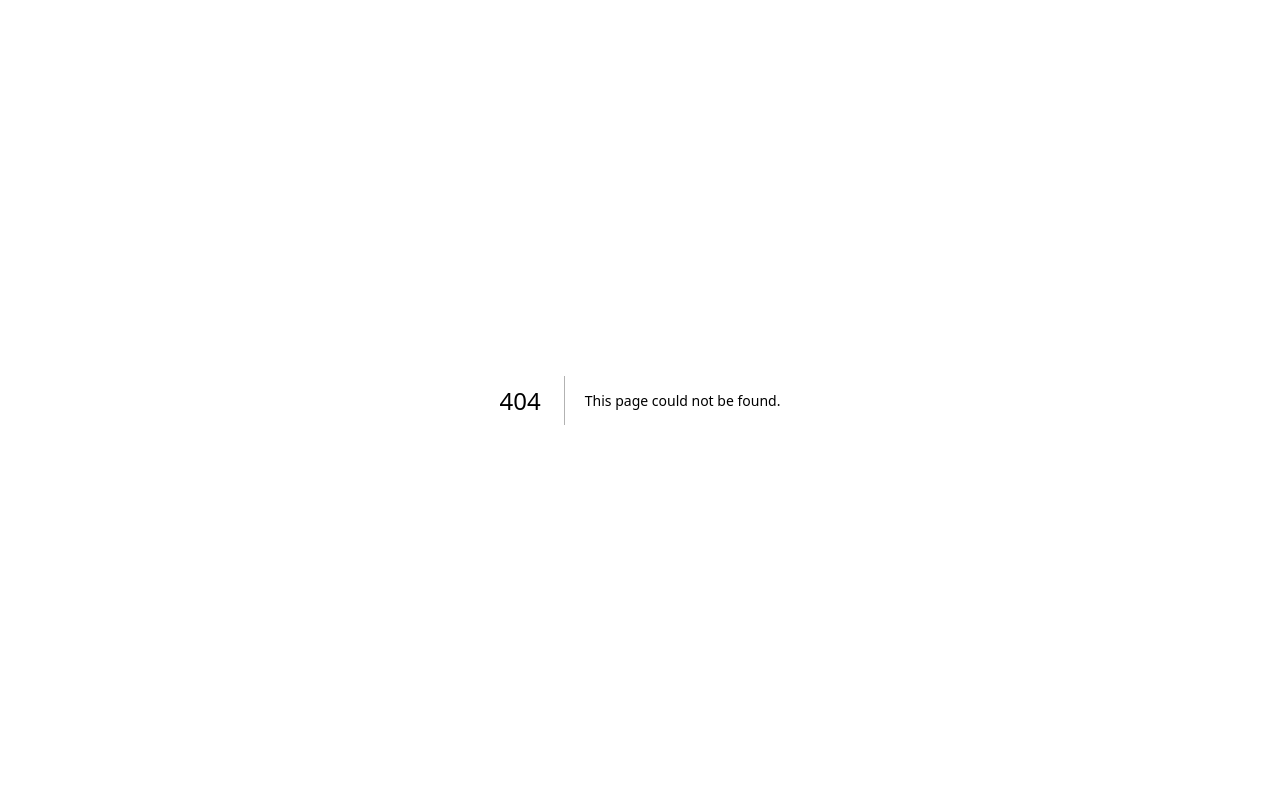
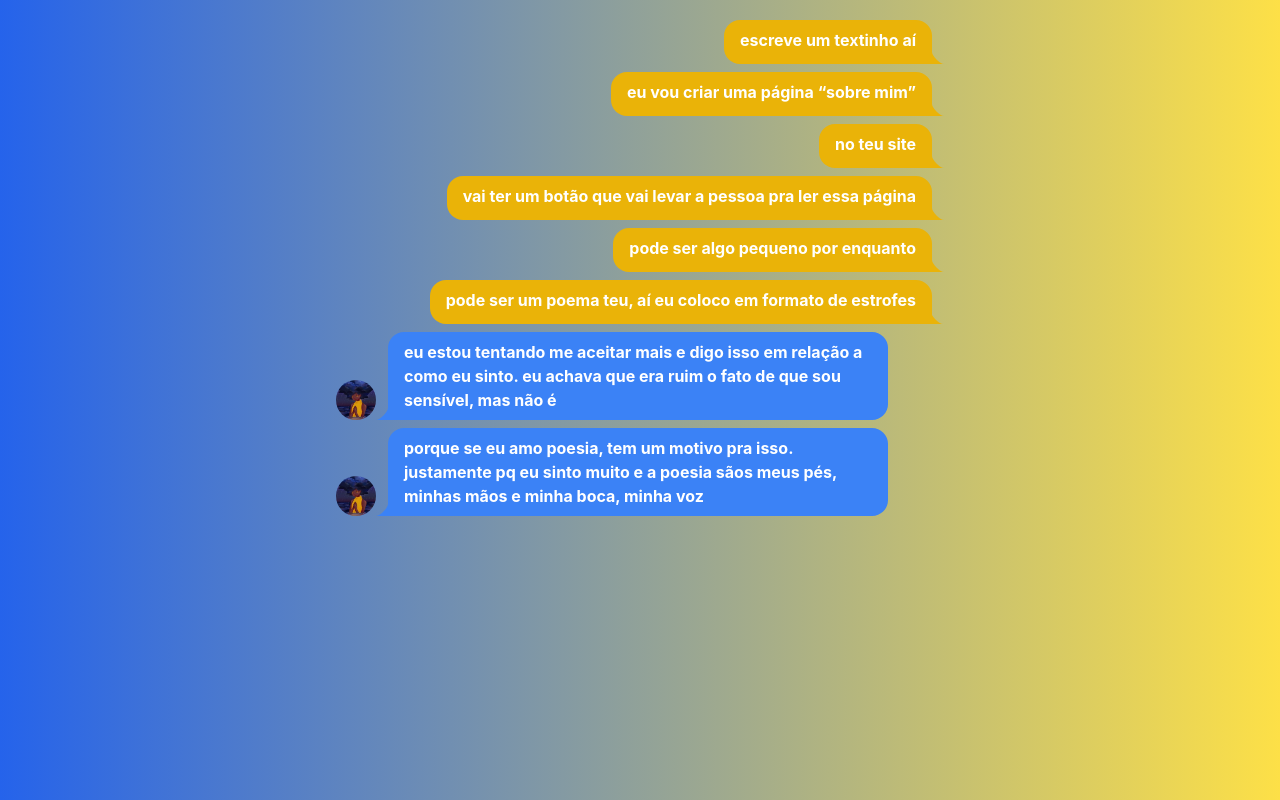
Before and after one commit to jose-guilherme93/newsletter-atempestadequesou, a Next.js app: page /components/About in a window 1280 px wide. Before the commit this address had no page. Built offline with nearby package versions, Linux system fonts and the light colour scheme.

Commit message:
style: :lipstick: new home page with daisy ui

```diff
--- a/package.json
+++ b/package.json
@@ -21,15 +21,18 @@
     "react-fast-marquee": "^1.6.2",
     "react-hook-form": "^7.48.2",
     "react-icons": "^4.11.0",
-    "react-loader-spinner": "^5.4.5"
+    "react-loader-spinner": "^5.4.5",
+    "react-wrap-balancer": "^1.1.0"
   },
   "devDependencies": {
     "@tailwindcss/forms": "^0.5.6",
+    "@tailwindcss/typography": "^0.5.10",
     "@types/node": "18.11.7",
     "@types/nodemailer": "^6.4.14",
     "@types/react": "18.0.24",
     "@types/react-dom": "18.0.8",
     "autoprefixer": "^10.4.16",
+    "daisyui": "^4.4.24",
     "eslint": "8.26.0",
     "eslint-config-next": "13.0.0",
     "postcss": "^8.4.31",
--- /dev/null
+++ b/pages/components/About.tsx
@@ -0,0 +1,64 @@
+import Image from "next/image"
+
+
+export default function AboutMe() {
+    return (
+        <section className="items-center sm:h-screen form-control bg-gradient-to-l from-yellow-300 to-blue-600">
+            <section className="h-screen p-4 font-bold md:w-1/2 md:h-1/2 bg-opacity-60">
+
+                <div className="chat chat-end">
+                    <div className="text-white bg-yellow-500 chat-bubble">escreve um textinho aí</div>
+                </div>
+                <div className="chat chat-end">
+                    <div className="text-white bg-yellow-500 chat-bubble">eu vou criar uma página <q>sobre mim</q></div>
+                </div>
+                <div className="chat chat-end">
+                    <div className="text-white bg-yellow-500 chat-bubble">no teu site</div>
+                </div>
+                <div className="chat chat-end">
+                    <div className="text-white bg-yellow-500 chat-bubble">vai ter um botão que vai levar a pessoa pra ler essa página</div>
+                </div>
+                <div className="chat chat-end">
+                    <div className="text-white bg-yellow-500 chat-bubble">pode ser algo pequeno por enquanto</div>
+                </div>
+                <div className="chat chat-end">
+                    <div className="text-white bg-yellow-500 chat-bubble">pode ser um poema teu, aí eu coloco em formato de estrofes</div>
+                </div>
+
+
+
+                <div className="chat chat-start">
+                    <div className="chat-image avatar">
+                        <div className="w-10 rounded-full">
+                        <Image
+                            priority
+                            src="/logo.jpg"
+                            width={100}
+                            height={100}
+                            alt="logo"
+                            className="rounded-lg shadow-2xl"
+                            />
+                        </div>
+                    </div>
+                    <div className="text-white bg-secondary chat-bubble">eu estou tentando me aceitar mais e digo isso em relação a como eu sinto. eu achava que era ruim o fato de que sou sensível, mas não é</div>
+                </div>
+
+                <div className="chat chat-start">
+                    <div className="chat-image avatar">
+                        <div className="w-10 rounded-full">
+                        <Image
+                            priority
+                            src="/logo.jpg"
+                            width={100}
+                            height={100}
+                            alt="logo"
+                            className="rounded-lg shadow-2xl "
+                            />
+                        </div>
+                    </div>
+                    <div className="text-white bg-secondary chat-bubble">porque se eu amo poesia, tem um motivo pra isso. justamente pq eu sinto muito e a poesia sãos meus pés, minhas mãos e minha boca, minha voz</div>
+                </div>
+            </section>
+        </section>
+    )
+}
--- a/pages/components/Form.tsx
+++ b/pages/components/Form.tsx
@@ -1,11 +1,11 @@
 import React, {useState} from 'react'
-
-
+import {Balancer} from 'react-wrap-balancer'
 import Image from "next/image"
 
 import { SubmitHandler, useForm } from "react-hook-form"
 
 import {  IoIosArrowDown } from 'react-icons/io'
+import Link from 'next/link'
 
 
 interface UserFormData {
@@ -45,11 +45,15 @@ export default function Form() {
     }
 
     return (
-       <div className="w-screen h-screen mt-auto mb-auto">
+       <section className="flex justify-center w-screen h-full px-4 pt-20 text-white ">
             <form
-                className="flex flex-col items-center justify-center w-full h-full bg-blue"
+                className="items-center w-full h-full max-w-lg form-control"
                 onSubmit={handleSubmit(onSubmit)}
             >
+
+
+                <div className="bg-opacity-50 shadow-md rounded-2xl hero bg-base-200">
+                    <div className="flex-col text-center hero-content lg:flex-row-reverse">
 
                         <Image
                         priority
@@ -57,17 +61,31 @@ export default function Form() {
                         width={100}
                         height={100}
                         alt="logo"
-                    className="mb-4 rounded-full "
+                        className="max-w-sm rounded-lg shadow-2xl"
                         />
 
-                <h1
-                    className="w-4/5 p-3 font-serif text-2xl text-center border-2 rounded-lg shadow-sm bg-zinc-50 hover:border-yellow-400 shadow-zinc-500 text-zinc-700"
-                >
-                meus pensamentos, minhas histórias, minhas sensações. na sua caixa de email.</h1>
-                <br />
 
+                            <Balancer>
+                            <h1 className="text-3xl font-bold text-left">oi, meu nome é daysi</h1>
+
+                                <p className="py-6 text-xl text-left">meus textos podem ser lidos no instagram <span><Link href={"https://instagram.com/atempestadequesou"} className='underline link-secondary'>
+                                    @atempestadequesou
+                                </Link>
+                                </span>
+                                ,{' '}mas se quiser saber mais, <span><Link className= 'underline link-secondary' href={'/components/About'}>clique aqui</Link></span>.
+                                </p>
+                            </Balancer>
+
+
+                    </div>
+                </div>
+
+                <section className='w-full'>
+
+
+                    <section className='form-control'>
                         <label
-                    className="w-4/5 font-serif text-lg text-left text-white"
+                            className="text-lg text-left text-white label"
                             htmlFor="inputName"
                             >
                         seu nome mais bonito
@@ -75,48 +93,54 @@ export default function Form() {
 
                         <input
                             id="inputName"
-                    className="w-4/5 mx-4 border-2 border-transparent rounded-lg shadow-sm focus focus:border-yellow-400 hover:border-yellow-400 text-zinc-500 shadow-zinc-500"
+                            className="max-w-lg shadow-sm input input-secondary"
                             type="text"
                             placeholder="seu nome"
                             {...register("nome", { required: true })}
                             />
-                    {errors.nome && <span className="w-4/5 font-serif text-left text-white">ei, não esqueça seu nome</span>}
+                            {errors.nome && <span className="text-left text-white">ei, não esqueça seu nome</span>}
 
+                    </section>
+
+
+                    <section className='form-control'>
                         <label
                             htmlFor="inputEmail"
-                    className="w-4/5 mt-4 font-serif text-lg text-left text-white "
+                            className="text-lg text-left text-white label"
                             >
                         seu email
                         </label>
                         <input
                             id="inputEmail"
                             type="email"
-                    className="w-4/5 border-2 border-transparent rounded-lg shadow-sm focus:border-yellow-400 hover:border-yellow-400 text-zinc-500 shadow-zinc-500"
+                            className="shadow-sm input input-primary input-bordered"
                             placeholder="moranguinho23@exemplo.com"
                             {...register("email", {pattern: /^[a-z0-9._%+-]+@[a-z0-9.-]+\.[a-z]{2,4}$/,  required: true })}
                             />
-
-                {errors.email && <span className="w-4/5 font-serif text-left text-white ">esse email está meio estranho...</span>}
+                            {errors.email && <span className="text-left text-white ">esse email está meio estranho...</span>}
+                    </section>
 
                     <button
-                    disabled={isSend === true}
-                    className="w-4/5 h-10 mt-4 font-serif text-lg text-white border-2 border-solid rounded-lg shadow-sm drop-shadow-sm shadow-zinc-400 disabled:opacity-40 sm:w-48 hover:bg-yellow-400"
+                        disabled={isSend}
+                        className="w-1/2 mt-6 mb-4 btn btn-primary"
                         type="submit"
                     >
+                        <span className='text-lg text-base-100'>
+
                     {isSend ? '...' : 'enviar'}
+                        </span>
                     </button>
                     <span className='text-white'>{isSend ? 'aguarde...' : ''}</span>
 
-
-
-                <button
+                    {/* <button
                         onClick={() => document.location.href = "#secondScreen"}
                         type="button"
                         className="mt-4 md:hidden opacity-40"
                     >
                         <IoIosArrowDown size={60}/>
-                </button>
+                    </button> */}
+                </section>
             </form>
-       </div>
+       </section>
     )
 }
--- a/pages/components/Marquee.tsx
+++ b/pages/components/Marquee.tsx
@@ -29,7 +29,7 @@ export default function MarqueeHorizontal() {
                 setIsLoading(false)
             }
         }
-        getAltImageInstagram()
+        // getAltImageInstagram()
     }, [])
 
     if (error) {
--- a/pages/components/auth/index.tsx
+++ b/pages/components/auth/index.tsx
@@ -1,11 +1,11 @@
+"use client"
 import React, { FormEvent, useEffect, useState } from 'react'
 import Head from 'next/head'
 
-import  {useRouter} from 'next/navigation'
+import  {useRouter} from 'next/router'
 
 import { useSession } from 'next-auth/react'
 import { signIn } from 'next-auth/react'
-
 
 export default  function Auth() {
     const [email, setEmail] = useState('')
--- a/pages/index.tsx
+++ b/pages/index.tsx
@@ -1,9 +1,7 @@
 import React from "react"
-
 import Head from "next/head"
 
-import MarqueeHorizontal from './components/Marquee'
-
+// import MarqueeHorizontal from './components/Marquee'
 import Form from "./components/Form"
 
 
@@ -21,16 +19,16 @@ export default function Home() {
         <meta name="author" content="A tempestade que sou"/>
       </Head>
 
-      <main className="w-screen md:flex bg-gradient-to-l from-yellow-300 to-blue-600 ">
+      <main className="w-screen h-screen bg-gradient-to-l from-yellow-300 to-blue-600 ">
 
         <Form />
 
-        <div
+        {/* <div
           id="secondScreen"
-          className="overflow-hidden w-screen items-center h-screen">
+          className="items-center w-screen h-screen overflow-hidden">
 
             <MarqueeHorizontal />
-        </div>
+        </div> */}
 
       </main>
     </>
--- a/tailwind.config.js
+++ b/tailwind.config.js
@@ -1,11 +1,45 @@
-/** @type {import('tailwindcss').Config} */
 module.exports = {
-  content: [ "./pages/**/*.{js,ts,jsx,tsx}",
-  "./components/**/*.{js,ts,jsx,tsx}"],
-  theme: {
-    extend: {},
+  content: [
+    "./pages/**/*.{js,ts,jsx,tsx}",
+    "./components/**/*.{js,ts,jsx,tsx}"
+  ],
+  daisyui: {
+    themes: [
+      {
+        mytheme: {
+
+          "primary": "#fde047",
+
+          "secondary": "#3b82f6",
+
+          "accent": "#8b5cf6",
+
+          "neutral": "#5eead4",
+
+          "base-100": "#ffffff",
+
+          "info": "#7e22ce",
+
+          "success": "#fbbf24",
+
+          "warning": "#fb7185",
+
+          "error": "#be123c",
+          "chat-buble": "#22C55E",
+        }
+      }
+    ],
+    darkTheme: "false", // name of one of the included themes for dark mode
+    base: true, // applies background color and foreground color for root element by default
+    styled: true, // include daisyUI colors and design decisions for all components
+    utils: true, // adds responsive and modifier utility classes
+    prefix: "", // prefix for daisyUI classnames (components, modifiers and responsive class names. Not colors)
+    logs: false, // Shows info about daisyUI version and used config in the console when building your CSS
+    themeRoot: ":root" // The element that receives theme color CSS variables
   },
   plugins: [
-    require('@tailwindcss/forms')
-  ],
-}
+    require("@tailwindcss/forms"),
+    require("daisyui"),
+    require("@tailwindcss/typography")
+  ]
+};
```
Also changed, not shown: 1 other file (tests, documents, lock files or other folders). Lines whose indentation alone changed are shown as unchanged.
